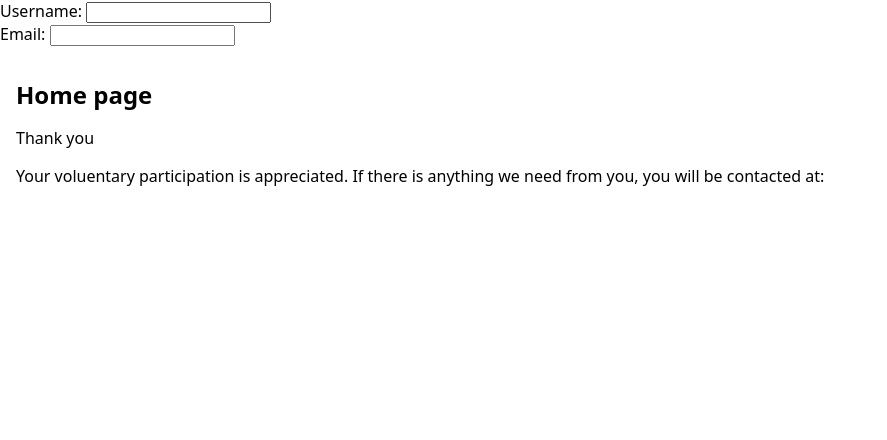
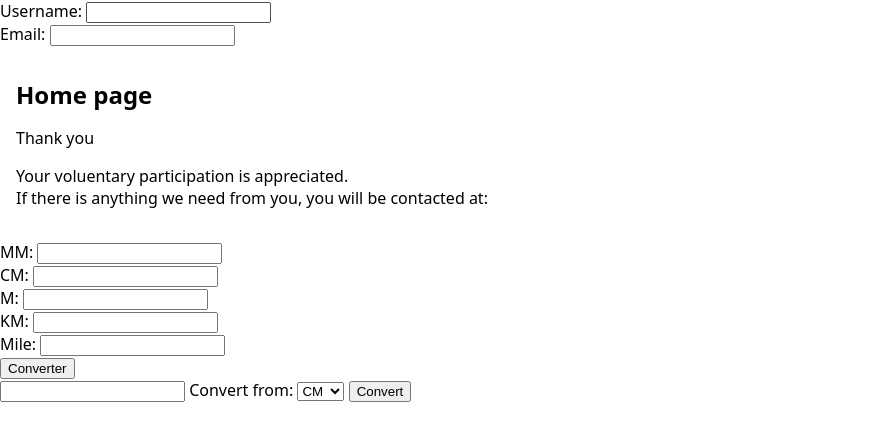
Before and after one commit to NatanielQA/Kodeloftet-09.04.24, a website: page index.html in a window 1280 px wide. Shown: the whole page, without its empty margins (0-887 px from the left). Drawn offline with Linux system fonts and the light colour scheme.

Commit message:
konvertering

```diff
--- a/index.html
+++ b/index.html
@@ -9,8 +9,8 @@
       Remove all code in `styles.css`!
     -->
     <link rel="stylesheet" href="styles.css" />
- <!--    <script type="module" src="script.js"></script> -->
- <script type="module" scr="lesson.js"></script>
+    <script type="module" src="script.js"></script>
+ <!-- <script type="module" scr="lesson.js"></script> -->
   </head>
   <body>
     <form id="myForm">
@@ -22,7 +22,40 @@
     </form>
     <main>
       <h1>Home page</h1>
-      <p>Thank you <div id="displayUsername"></div>Your voluentary participation is appreciated. If there is anything we need from you, you will be contacted at: <div id="displayEmail"></div></p>
+      <p>Thank you <div id="displayUsername"></div>Your voluentary participation is appreciated. <br>If there is anything we need from you, you will be contacted at: <div id="displayEmail"></div></p>
     </main>
+    <form id="Konverter" type="text">
+      <label for="MM">MM:</label>
+      <input id="valueMM" name="ValueMM"></textarea>
+      <br>
+      <label for="CM">CM:</label>
+      <input id="valueCM" name="valueCM">
+      <br>
+      <label for="M">M:</label>
+      <input id="valueM" name="valueM">
+      <br>
+      <label for="KM">KM:</label>
+      <input id="valueKM" name="ValueKM"></textarea>
+      <br>
+      <label for="Mile">Mile:</label>
+      <input id="valueMile" name="ValueMile"></textarea>
+      <br>
+      <input type="submit" value="Converter">
+    </form>
+
+    <form>
+      <input id="inputValue" type="text">
+      <label for="fromValue">Convert from:</label>
+      <select name="fromValue" id="fromValue">
+        <option value="CM">CM</option>
+        <option value="M">M</option>
+        <option value="KM">KM</option>
+        <option value="Mile">Mile</option>
+      </select>
+      <button id="submitValue">Convert</button>
+
+
+
+    </form>
   </body>
 </html>
```
